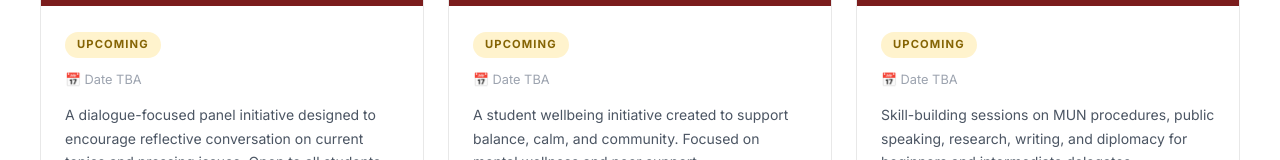
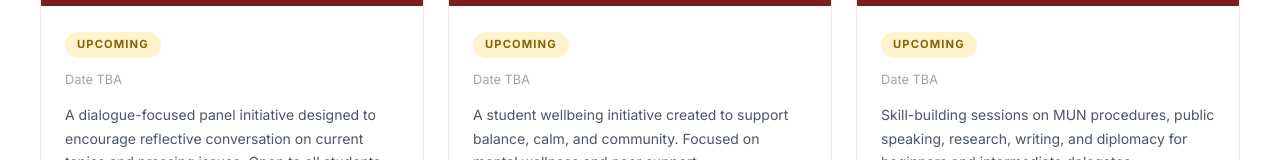
Before and after one commit to Angelflyhi/Pathum, a Next.js app: page /events in a window 1280 px wide. Shown: the part 783-943 px from the top of the page. Built offline with nearby package versions, Linux system fonts and the light colour scheme; a web font is replaced by a local one.

Commit message:
Remove emoji from event date display
Removed the emoji from the event date display.

```diff
--- a/src/app/events/page.tsx
+++ b/src/app/events/page.tsx
@@ -42,7 +42,7 @@ export default function Events() {
                 </div>
                 <div className="event-card-body">
                   <span className={`event-status ${e.status}`}>{e.status.toUpperCase()}</span>
-                  <div style={{ fontSize: '.8rem', color: 'var(--gray-500)', marginBottom: '.75rem' }}>📅 {e.date}</div>
+                  <div style={{ fontSize: '.8rem', color: 'var(--gray-500)', marginBottom: '.75rem' }}> {e.date}</div>
                   <p style={{ fontSize: '.875rem', color: 'var(--gray-700)', lineHeight: 1.7, marginBottom: '1.25rem' }}>{e.desc}</p>
                   <span className="btn btn-outline-dark btn-sm" style={{ cursor: 'default' }}>Details Coming Soon</span>
                 </div>
```
